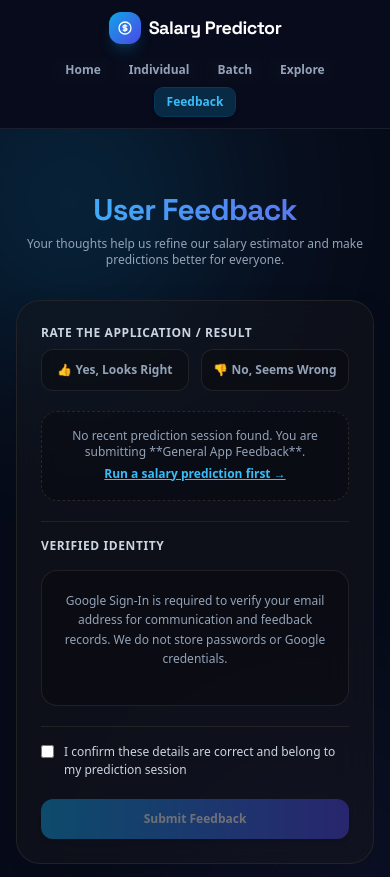
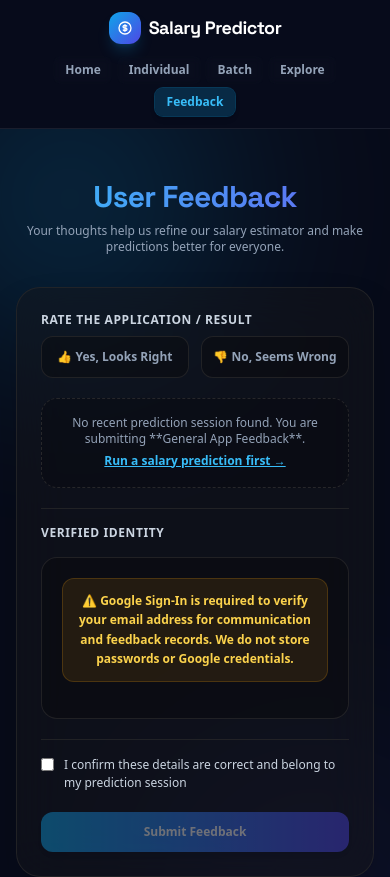
Before and after one commit to Divyan-SS/salary-prediction-system, a React (Vite) app in the folder frontend/: page /feedback in a window 390 px wide. Shown: the top 877 px of the page. Built offline with nearby package versions, Linux system fonts and the light colour scheme; no server answers; the HTML template or start-up script is replaced by a standard one.

Commit message:
Highlight duplicate feedback advice and bold/highlight the Google login privacy notice

```diff
--- a/frontend/src/pages/FeedbackPage.jsx
+++ b/frontend/src/pages/FeedbackPage.jsx
@@ -274,12 +274,12 @@ export default function FeedbackPage() {
                 <path strokeLinecap="round" strokeLinejoin="round" strokeWidth={2} d="M9 12l2 2 4-4m5.618-4.016A11.955 11.955 0 0112 2.944a11.955 11.955 0 01-8.618 3.04A12.02 12.02 0 003 9c0 5.591 3.824 10.29 9 11.622 5.176-1.332 9-6.03 9-11.622 0-1.042-.133-2.052-.382-3.016z" />
               </svg>
             </div>
-            <div className="space-y-2">
+            <div className="space-y-3">
               <h2 className="text-xl sm:text-2xl font-bold text-white">
                 You have already submitted feedback for this prediction.
               </h2>
-              <p className="text-xs sm:text-sm text-slate-400">
-                To submit feedback on a new result, please run another salary prediction calculation.
+              <p className="text-xs sm:text-sm text-sky-300 bg-sky-500/10 border border-sky-500/20 rounded-xl p-3 inline-block font-medium">
+                💡 To submit feedback on a new result, please run another salary prediction calculation.
               </p>
             </div>
             <div className="flex flex-col sm:flex-row gap-3 justify-center">
@@ -417,8 +417,8 @@ export default function FeedbackPage() {
                   </div>
                 ) : (
                   <div className="bg-zinc-950/40 border border-zinc-800/80 rounded-2xl p-5 text-center space-y-4">
-                    <p className="text-xs text-slate-400 leading-relaxed max-w-sm mx-auto">
-                      Google Sign-In is required to verify your email address for communication and feedback records. We do not store passwords or Google credentials.
+                    <p className="text-xs text-amber-300 bg-amber-500/10 border border-amber-500/20 rounded-xl p-3 leading-relaxed max-w-sm mx-auto font-bold">
+                      ⚠️ Google Sign-In is required to verify your email address for communication and feedback records. We do not store passwords or Google credentials.
                     </p>
                     <div className="flex justify-center" id="google-signin-btn"></div>
                   </div>
```
